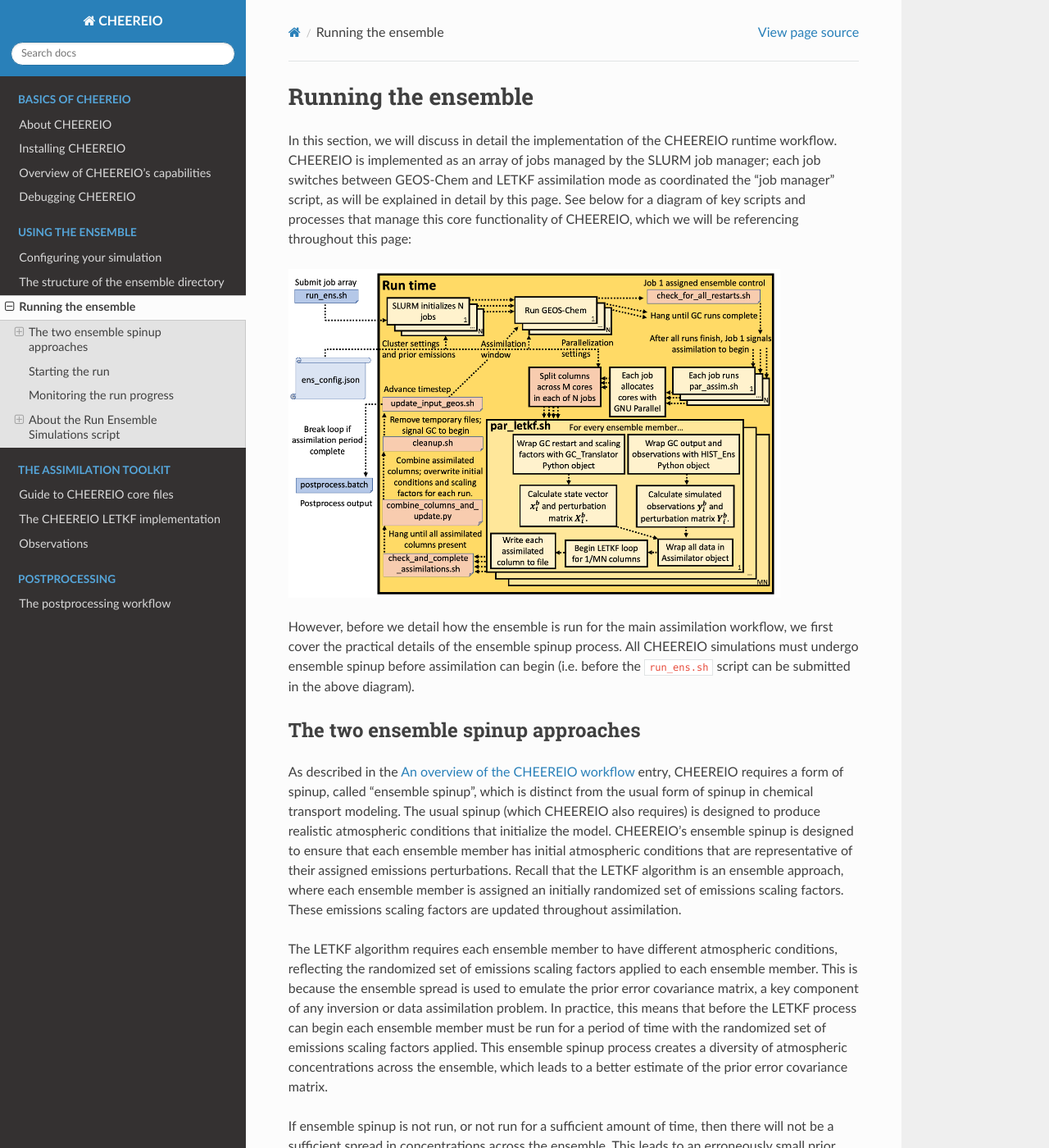
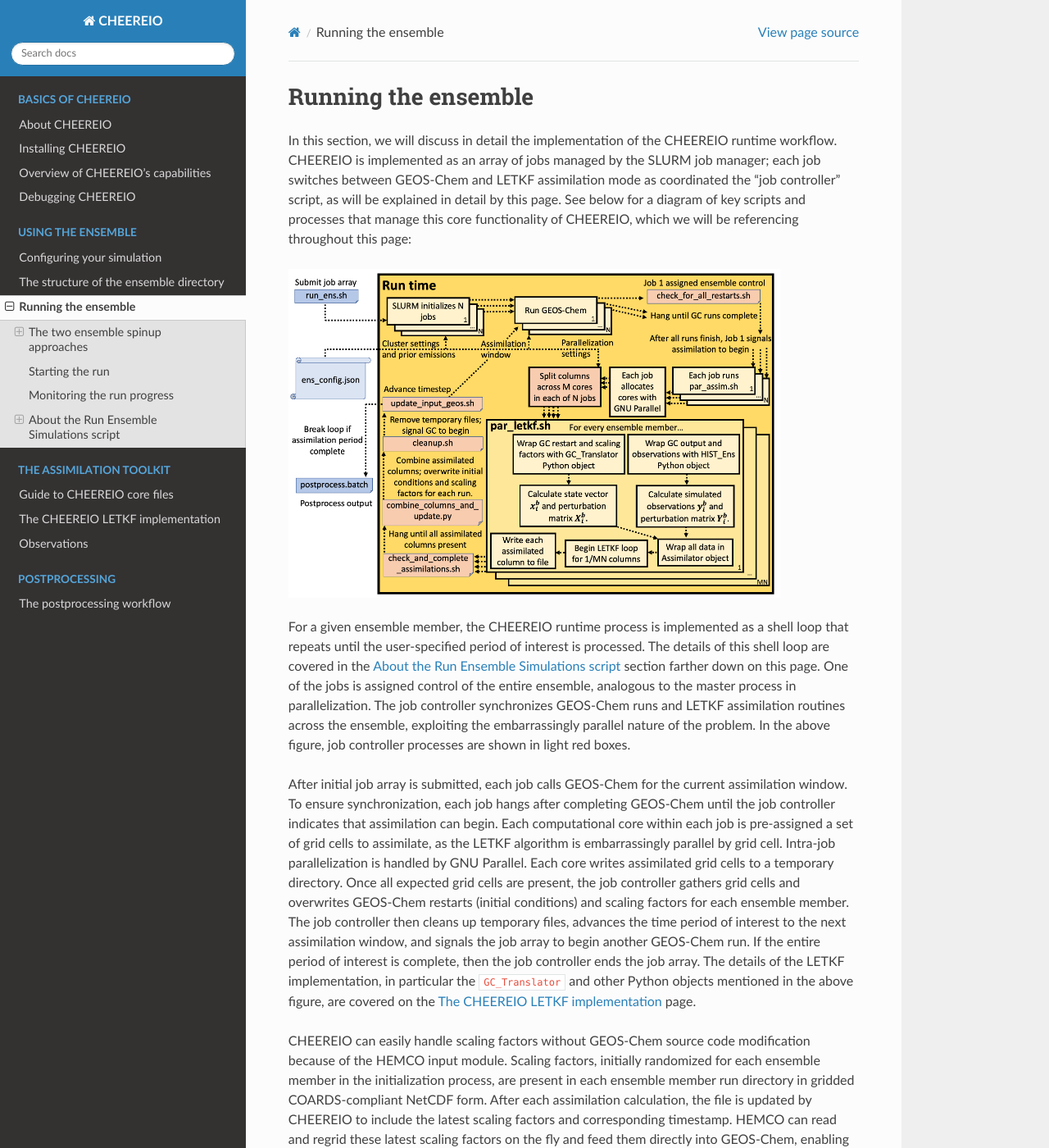
Before and after one commit to drewpendergrass/CHEEREIO, a Sphinx documentation site: the page built from docs/Running-the-ensemble.rst, in a window 1280 px wide and 1400 px high. Shown: the whole window at 82% size. Built offline with Sphinx 7.4.7 and the Read the Docs theme 2.0.0, drawn with Linux system fonts in a browser that asks for light colours; some of the changed text lies outside the part shown.

Commit message:
more overview added

```diff
--- a/docs/Running-the-ensemble.rst
+++ b/docs/Running-the-ensemble.rst
@@ -3,11 +3,17 @@
 Running the ensemble
 ==========
 
-In this section, we will discuss in detail the implementation of the CHEEREIO runtime workflow. CHEEREIO is implemented as an array of jobs managed by the SLURM job manager; each job switches between GEOS-Chem and LETKF assimilation mode as coordinated the "job manager" script, as will be explained in detail by this page. See below for a diagram of key scripts and processes that manage this core functionality of CHEEREIO, which we will be referencing throughout this page:
+In this section, we will discuss in detail the implementation of the CHEEREIO runtime workflow. CHEEREIO is implemented as an array of jobs managed by the SLURM job manager; each job switches between GEOS-Chem and LETKF assimilation mode as coordinated the "job controller" script, as will be explained in detail by this page. See below for a diagram of key scripts and processes that manage this core functionality of CHEEREIO, which we will be referencing throughout this page:
 
 .. image:: runtime_detail.png
   :width: 600
   :alt: Figure showing the CHEEREIO runtime workflow process.
+
+For a given ensemble member, the CHEEREIO runtime process is implemented as a shell loop that repeats until the user-specified period of interest is processed. The details of this shell loop are covered in the :ref:`Run Ensemble Simulations` section farther down on this page. One of the jobs is assigned control of the entire ensemble, analogous to the master process in parallelization. The job controller synchronizes GEOS-Chem runs and LETKF assimilation routines across the ensemble, exploiting the embarrassingly parallel nature of the problem. In the above figure, job controller processes are shown in light red boxes.
+
+After initial job array is submitted, each job calls GEOS-Chem for the current assimilation window. To ensure synchronization, each job hangs after completing GEOS-Chem until the job controller indicates that assimilation can begin. Each computational core within each job is pre-assigned a set of grid cells to assimilate, as the LETKF algorithm is embarrassingly parallel by grid cell. Intra-job parallelization is handled by GNU Parallel. Each core writes assimilated grid cells to a temporary directory. Once all expected grid cells are present, the job controller gathers grid cells and overwrites GEOS-Chem restarts (initial conditions) and scaling factors for each ensemble member. The job controller then cleans up temporary files, advances the time period of interest to the next assimilation window, and signals the job array to begin another GEOS-Chem run. If the entire period of interest is complete, then the job controller ends the job array. The details of the LETKF implementation, in particular the ``GC_Translator`` and other Python objects mentioned in the above figure, are covered on the :ref:`LETKF modules` page.
+
+CHEEREIO can easily handle scaling factors without GEOS-Chem source code modification because of the HEMCO input module. Scaling factors, initially randomized for each ensemble member in the initialization process, are present in each ensemble member run directory in gridded COARDS-compliant NetCDF form. After each assimilation calculation, the file is updated by CHEEREIO to include the latest scaling factors and corresponding timestamp. HEMCO can read and regrid these latest scaling factors on the fly and feed them directly into GEOS-Chem, enabling seamless interoperability across CHEEREIO runtime processes.
 
 However, before we detail how the ensemble is run for the main assimilation workflow, we first cover the practical details of the ensemble spinup process. All CHEEREIO simulations must undergo ensemble spinup before assimilation can begin (i.e. before the ``run_ens.sh`` script can be submitted in the above diagram).
 
```
